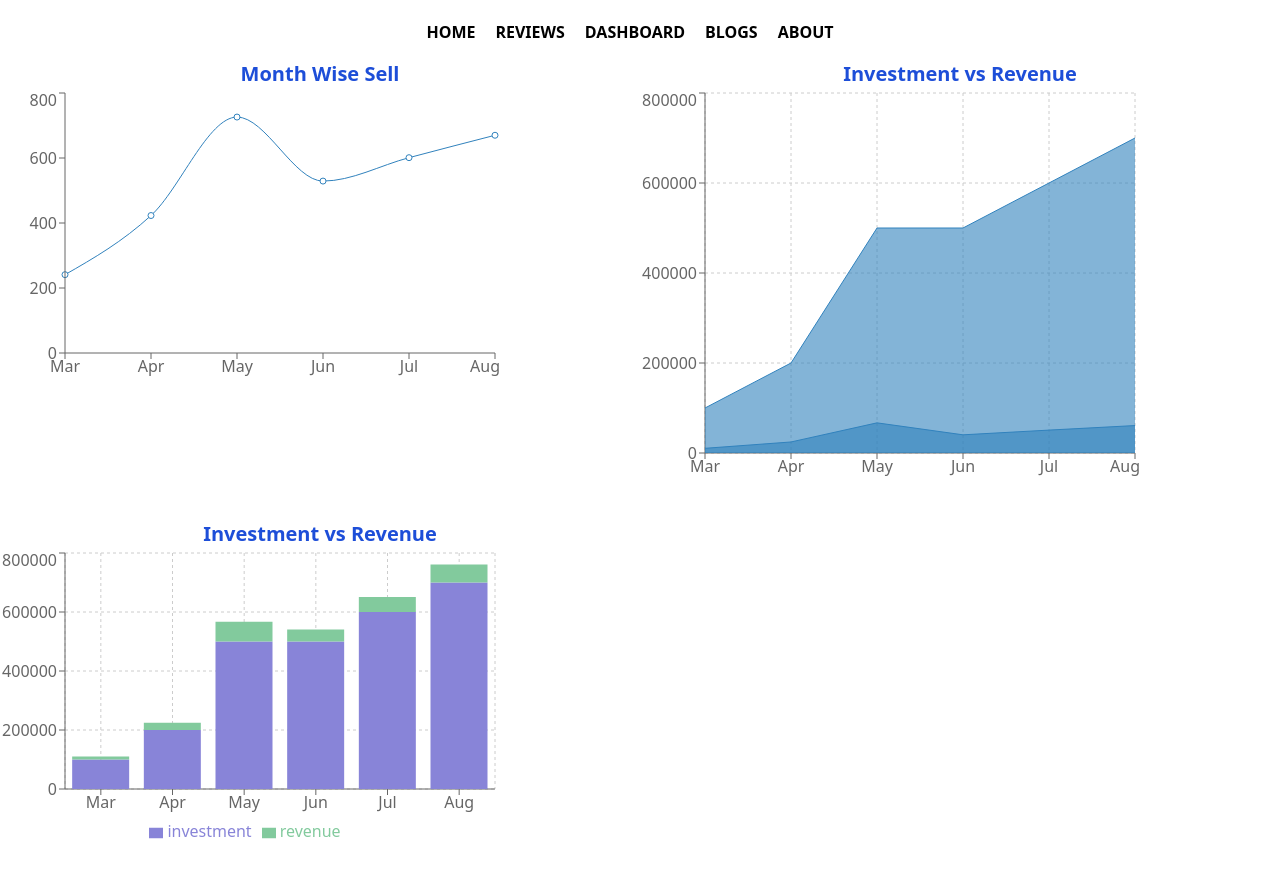
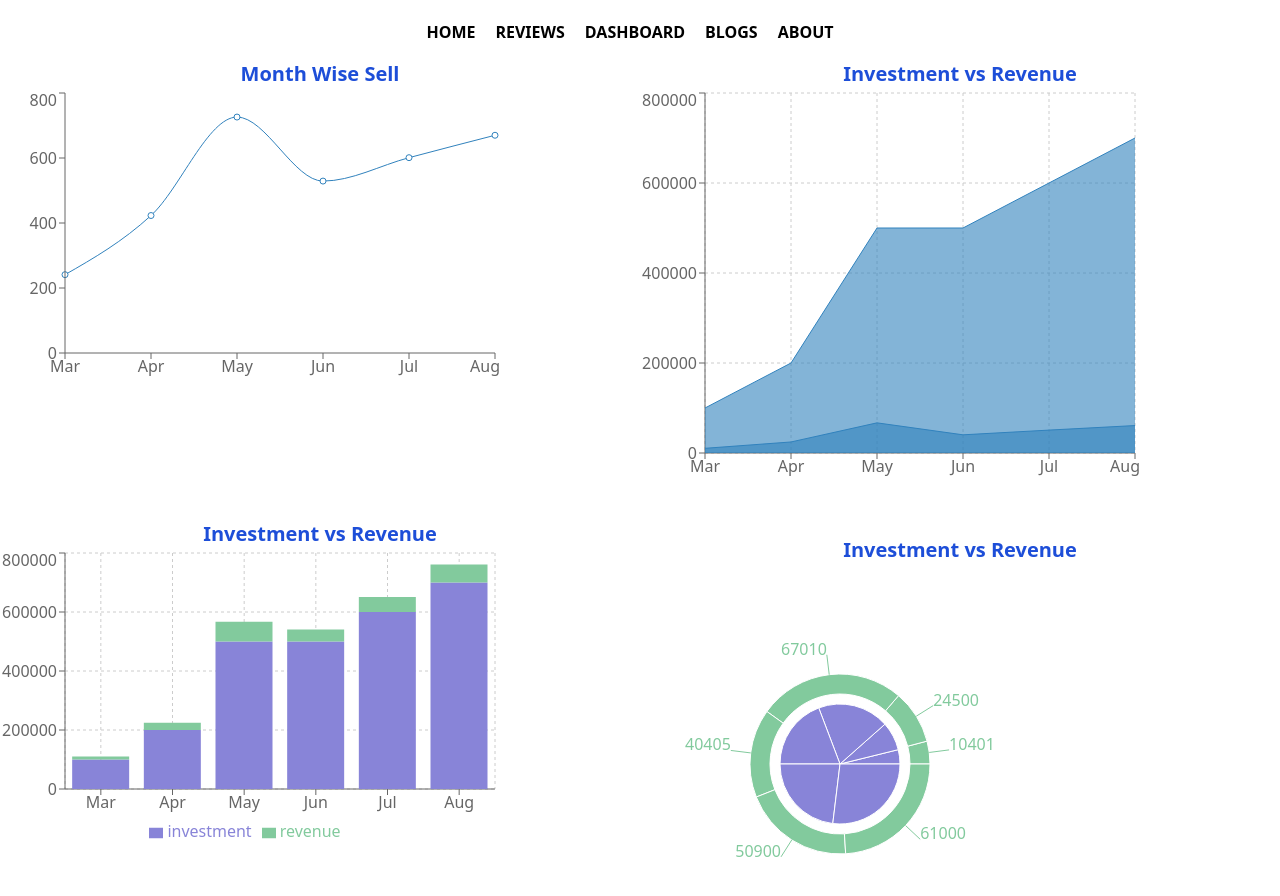
Before and after one commit to MafujulHaquePlabon/product-analysis-website, a React (Create React App) app: page /dashboard in a window 1280 px wide. Shown: the top 896 px of the page. Before the commit the page ends 864 px from the top, so only its background shows below. Built offline with nearby package versions, Linux system fonts and the light colour scheme.

Commit message:
PieCharts added

```diff
--- a/src/components/PieCharts/PieCharts.js
+++ b/src/components/PieCharts/PieCharts.js
@@ -4,7 +4,14 @@ import { Pie, PieChart, Tooltip } from 'recharts';
 const PieCharts = ({dataItems}) => {
     return (
        <div className='my-4 '>
+          <div className='my-4 '>
+            <h1 className="text-blue-700 font-semibold text-xl">Investment vs Revenue</h1>
+        <PieChart width={400} height={400}>
+        <Pie data={dataItems} dataKey="investment" cx="50%" cy="50%" outerRadius={60} fill="#8884d8" />
+        <Pie data={dataItems} dataKey="revenue" cx="50%" cy="50%" innerRadius={70} outerRadius={90} fill="#82ca9d" label />
 
+      </PieChart>
+       </div>
        </div>
     );
 };
```
